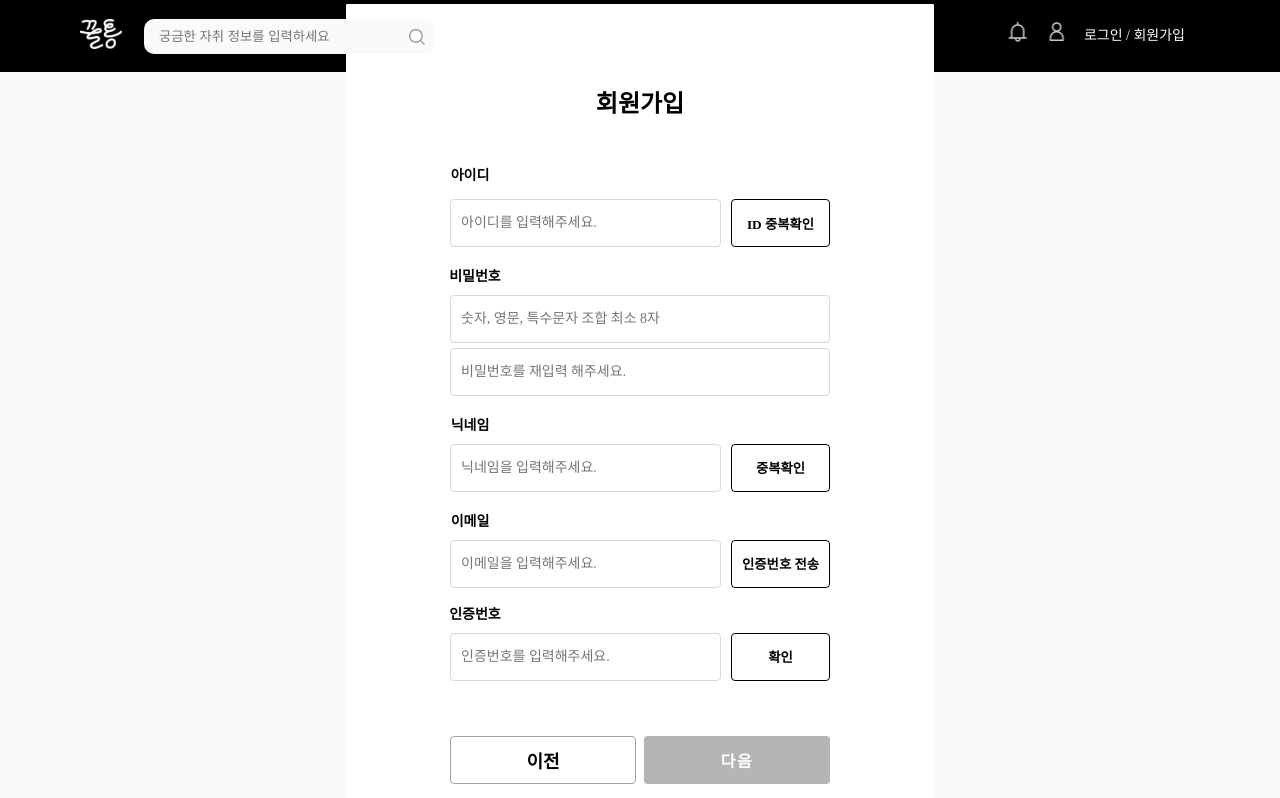
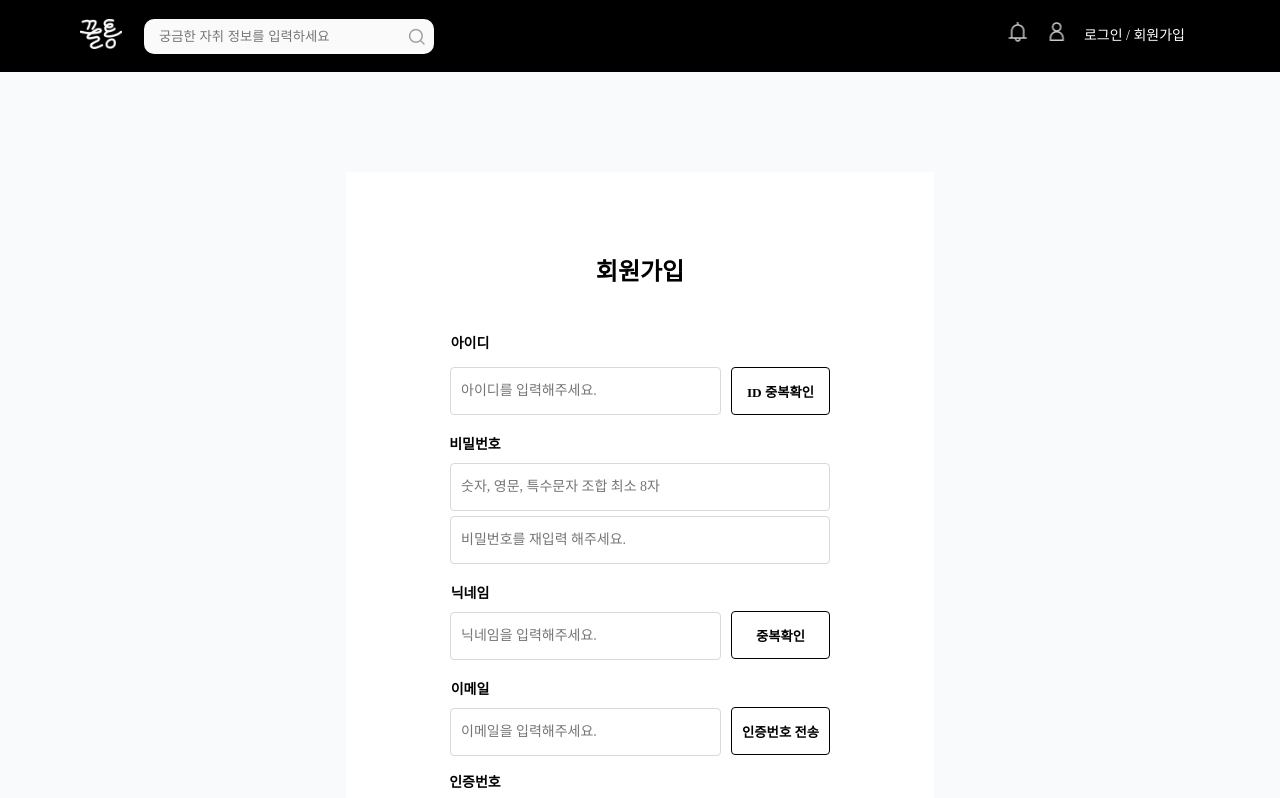
Before and after one commit to ggultong-ver2/ggultong_FE, a React (Create React App) app: page /signup in a window 1280 px wide. Shown: the top 798 px of the page. Built offline with nearby package versions, Linux system fonts and the light colour scheme; a web font is replaced by a local one.

Commit message:
design : 로그인, 회원가입

```diff
--- a/src/pages/LoginPage.jsx
+++ b/src/pages/LoginPage.jsx
@@ -107,14 +107,9 @@ const PostLoginPage = () => {
   );
 };
 const StContainer = styled.form`
-  width: 100%;
-  height: 100vh;
   display: flex;
+  justify-content: center;
   background-color: #f9fafb;
-  align-items: center;
-  justify-content: center;
-  background-size: cover;
-  font-family: "Pretendard";
 `;
 
 const StLoginBox = styled.div`
@@ -140,16 +135,14 @@ const StCenterBox = styled.div`
   width: 588px;
   height: 707px;
   align-items: center;
+  margin-top: 100px;
+  margin-bottom: 100px;
   padding-top: 80px;
   border: 0;
   border-radius: 1px;
   box-sizing: border-box;
   display: flex;
-  float: right;
   flex-direction: column;
-  flex-shrink: 0;
-  font-size: 100%;
-  font-family: "Pretendard";
 `;
 
 const StInput = styled.input`
--- a/src/pages/SignAgree.jsx
+++ b/src/pages/SignAgree.jsx
@@ -217,10 +217,8 @@ function SignAgree() {
 
 const StContainer = styled.form`
   width: 100%;
-  height: 100vh;
   display: flex;
   background-color: #f9fafb;
-  align-items: center;
   justify-content: center;
   background-size: cover;
   font-family: "Pretendard";
@@ -230,6 +228,7 @@ const StCenterBox = styled.div`
   background-color: #ffffff;
   width: 588px;
   height: 707px;
+  margin: 100px 0;
   align-items: center;
   padding-top: 80px;
   border: 0;
--- a/src/pages/SignUpPage.jsx
+++ b/src/pages/SignUpPage.jsx
@@ -317,10 +317,8 @@ const PostLoginPage = () => {
 };
 const StContainer = styled.form`
   width: 100%;
-  height: 96.6vh;
   display: flex;
   background-color: #f9fafb;
-  align-items: center;
   justify-content: center;
   background-size: cover;
   font-family: "Pretendard";
@@ -359,12 +357,13 @@ const StLabel2 = styled.label`
 const StBox = styled.div`
   width: 380px;
   display: flex;
-  align-items: center;
   font-family: "Pretendard";
 `;
 const StCenterBox = styled.div`
   width: 588px;
   height: 908px;
+  margin-top: 100px;
+  margin-bottom: 100px;
   background-color: #ffffff;
   padding-top: 80px;
   align-items: center;
@@ -373,10 +372,6 @@ const StCenterBox = styled.div`
   display: flex;
   flex-direction: column;
   font-family: "Pretendard";
-  /* margin: 5px 0 0px;
-  padding: 30px 0px; */
-  /* position: relative; */
-  /* vertical-align: baseline; */
 `;
 
 const StInput = styled.input`
```
